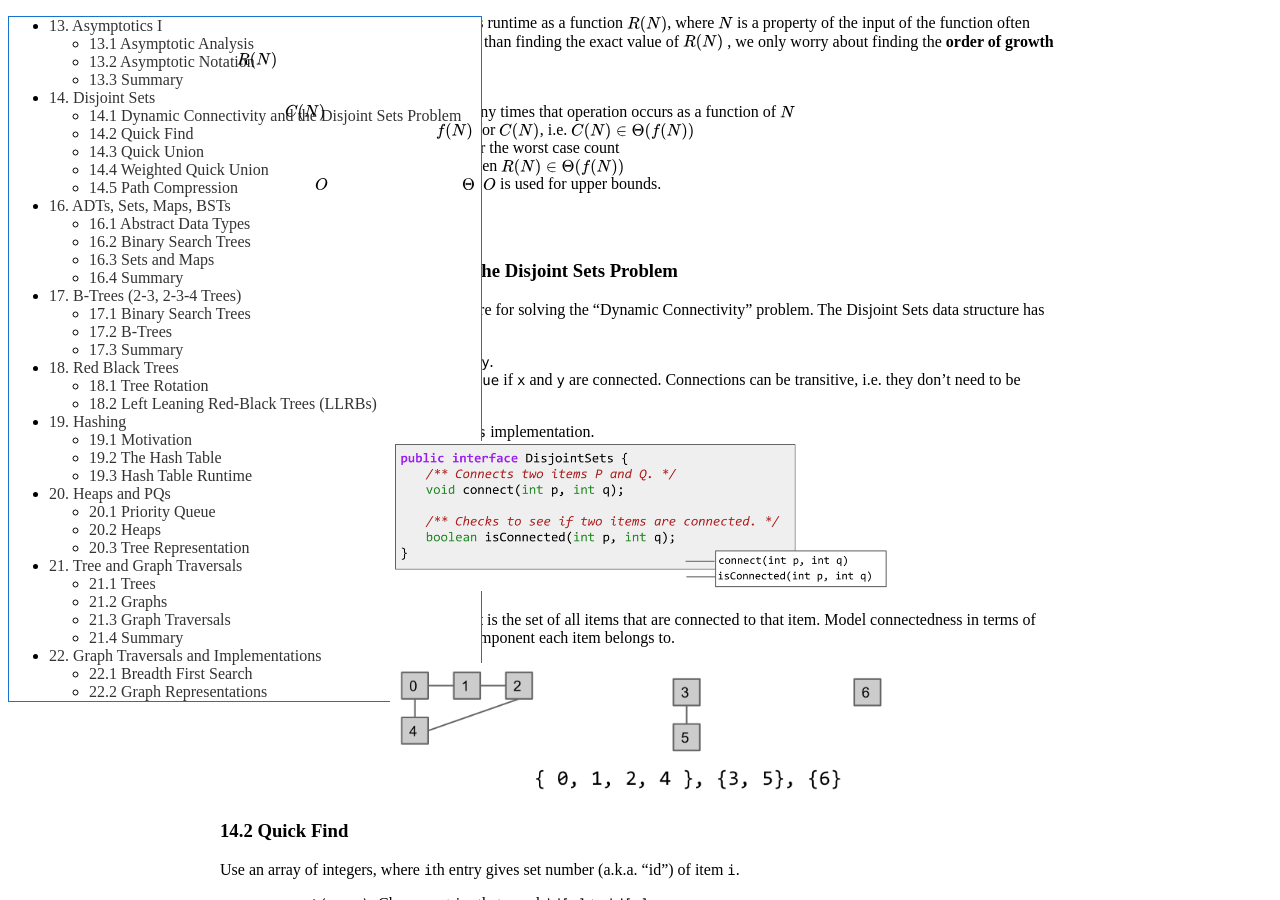
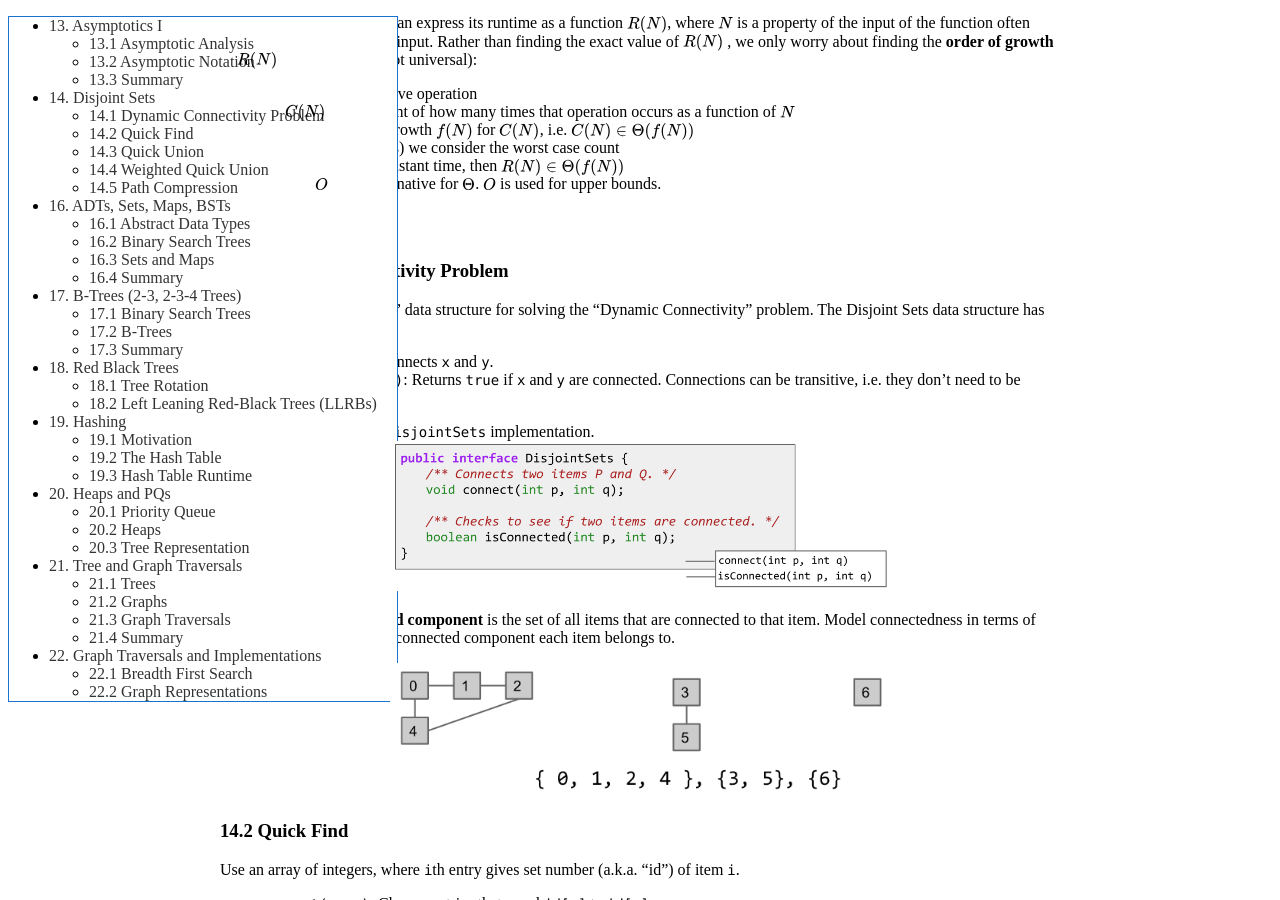
Before and after one commit to nasang/csblog, a Jekyll site: the page built from _posts/cs61b/2024-10-23-CS61B-Notes-2-Data-Structures.md, in a window 1280 px wide and 900 px high, scrolled down 2246 px. Built offline with Jekyll 4.4.1, drawn with Linux system fonts in a browser that asks for light colours; a style sheet for code colours, icons or effects is not loaded.

Commit message:
Update 2024-10-23-CS61B-Notes-2-Data-Structures.md

```diff
--- a/_posts/cs61b/2024-10-23-CS61B-Notes-2-Data-Structures.md
+++ b/_posts/cs61b/2024-10-23-CS61B-Notes-2-Data-Structures.md
@@ -64,7 +64,7 @@
 - Can use $O$ as an alternative for $\Theta$. $O$ is used for upper bounds.
 
 ## 14. Disjoint Sets
-### 14.1 Dynamic Connectivity and the Disjoint Sets Problem
+### 14.1 Dynamic Connectivity Problem
 Deriving the "Disjoint Sets" data structure for solving the "Dynamic Connectivity" problem.
 The Disjoint Sets data structure has two operations:
 - `connect(x, y)`: Connects `x` and `y`.
```
